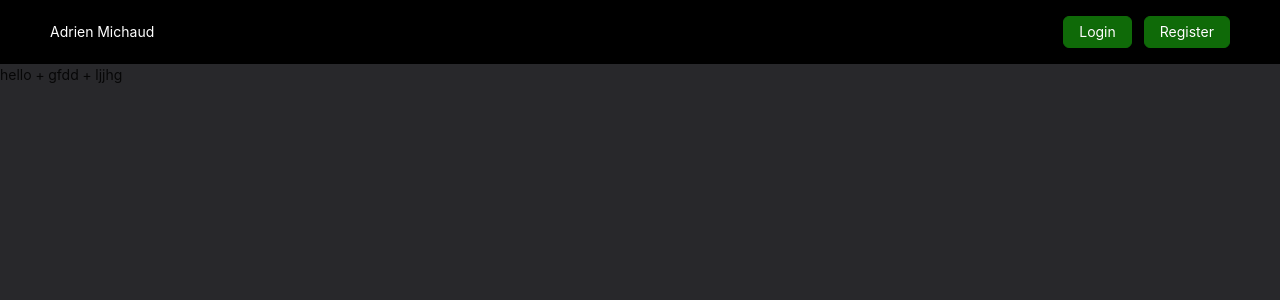
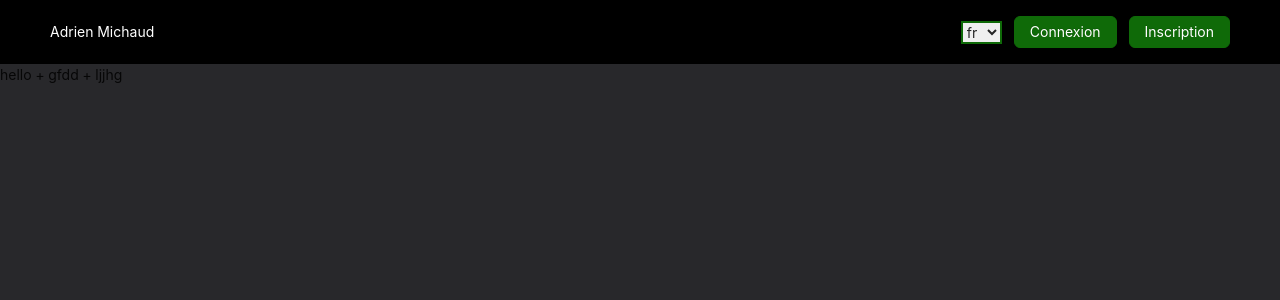
Before and after one commit to CubeLeopard5/app-front, a Nuxt app: page / in a window 1280 px wide. Shown: the top 300 px of the page. Built offline with nearby package versions, Linux system fonts and the light colour scheme.

Commit message:
add i18n

```diff
--- a/components/Header.vue
+++ b/components/Header.vue
@@ -4,6 +4,13 @@
             <span> Adrien Michaud </span>
         </div>
         <div style="display: flex; flex-direction: row; gap: 12px;">
+            <form style="display: flex; flex-direction: row; align-items: center; gap: 8px;">
+                <label> {{ $t('language') }} </label>
+                <select v-model="$i18n.locale" style="border: solid 2px #0f6a08;">
+                    <option value="en">en</option>
+                    <option value="fr">fr</option>
+                </select>
+            </form>
             <Login/>
             <Register/>
         </div>
--- a/components/Login.vue
+++ b/components/Login.vue
@@ -1,16 +1,16 @@
 <template>
     <div>
         <a-button type="primary" @click="showModal" style="background: #0f6a08; border-color: #0f6a08; border-radius: 6px;">
-            Login
+            {{ $t('header.login') }}
         </a-button>
-        <a-modal v-model:visible="visible" :title="`Login ${errMessage}`" @ok="handleOk" :style="{'--bg': (error == false) ? '#0f6a08' : '#FF4D4D'}" :class="(error) ? 'login-failure' : ''">
+        <a-modal v-model:visible="visible" :title="`${$t('header.login')} ${errMessage}`" @ok="handleOk" :style="{'--bg': (error == false) ? '#0f6a08' : '#FF4D4D'}" :class="(error) ? 'login-failure' : ''">
             <template #footer>
                 <div style="display: flex; flex-direction: row; justify-content: end; gap: 24px;">
                     <a-button key="back" @click="handleCancel" style="background: #FF4D4D; border-color: #FF4D4D; border-radius: 6px; color: black">
-                        <span> Back </span>
+                        <span> {{ $t('header.back') }} </span>
                     </a-button>
                     <a-button key="submit" type="primary" @click="handleOk" :disabled="checkInputs()" style="background: #0f6a08; border-color: #0f6a08; border-radius: 6px;">
-                        <span> Send </span>
+                        <span> {{ $t('header.send') }} </span>
                     </a-button>
                 </div>
             </template>
--- a/components/Register.vue
+++ b/components/Register.vue
@@ -1,16 +1,16 @@
 <template>
     <div>
         <a-button type="primary" @click="showModal" style="background: #0f6a08; border-color: #0f6a08; border-radius: 6px;">
-            Register
+            {{ $t('header.register') }}
         </a-button>
-        <a-modal v-model:visible="visible" :title="`Register ${errMessage}`" @ok="handleOk" :style="{'--bg': (error == false) ? '#0f6a08' : '#FF4D4D'}" :class="(error) ? 'login-failure' : ''">
+        <a-modal v-model:visible="visible" :title="`${$t('header.register')} ${errMessage}`" @ok="handleOk" :style="{'--bg': (error == false) ? '#0f6a08' : '#FF4D4D'}" :class="(error) ? 'login-failure' : ''">
             <template #footer>
                 <div style="display: flex; flex-direction: row; justify-content: end; gap: 24px;">
                     <a-button key="back" @click="handleCancel" style="background: #FF4D4D; border-color: #FF4D4D; border-radius: 6px; color: black">
-                        <span> Back </span>
+                        <span> {{ $t('header.back') }} </span>
                     </a-button>
                     <a-button key="submit" type="primary" @click="handleOk" :disabled="checkInputs()" style="background: #0f6a08; border-color: #0f6a08; border-radius: 6px;">
-                        <span> Send </span>
+                        <span> {{ $t('header.send') }} </span>
                     </a-button>
                 </div>
             </template>
--- /dev/null
+++ b/locales/en.json
@@ -0,0 +1,9 @@
+{
+    "header": {
+        "login": "Login",
+        "register": "Register",
+        "back": "Back",
+        "send": "Send"
+    },
+    "language": "Language"
+ }
--- /dev/null
+++ b/locales/fr.json
@@ -0,0 +1,9 @@
+{
+    "header": {
+        "login": "Connexion",
+        "register": "Inscription",
+        "back": "Retour",
+        "send": "Envoyer"
+    },
+    "language": "Langue"
+ }
--- a/nuxt.config.ts
+++ b/nuxt.config.ts
@@ -1,6 +1,6 @@
 // https://nuxt.com/docs/api/configuration/nuxt-config
 export default defineNuxtConfig({
-    plugins:['@/plugins/antd'],
+    plugins:['@/plugins/antd', '@/plugins/i18n'],
 	modules: [
 		'@pinia/nuxt',
 		'@pinia-plugin-persistedstate/nuxt',
--- a/package.json
+++ b/package.json
@@ -18,6 +18,7 @@
     "@pinia-plugin-persistedstate/nuxt": "^1.1.1",
     "@pinia/nuxt": "^0.4.11",
     "ant-design-vue": "^3.2.20",
-    "pinia": "^2.1.4"
+    "pinia": "^2.1.4",
+    "vue-i18n": "^9.2.2"
   }
 }
--- /dev/null
+++ b/plugins/i18n.ts
@@ -0,0 +1,16 @@
+import { createI18n } from 'vue-i18n';
+import en from '../locales/en.json';
+import fr from '../locales/fr.json';
+
+ export default defineNuxtPlugin(({ vueApp }) => {
+    const i18n = createI18n({
+        legacy: false,
+        globalInjection: true,
+        locale: 'fr',
+        messages: {
+            en,
+            fr,
+        }
+    })
+    vueApp.use(i18n)
+ })
```
